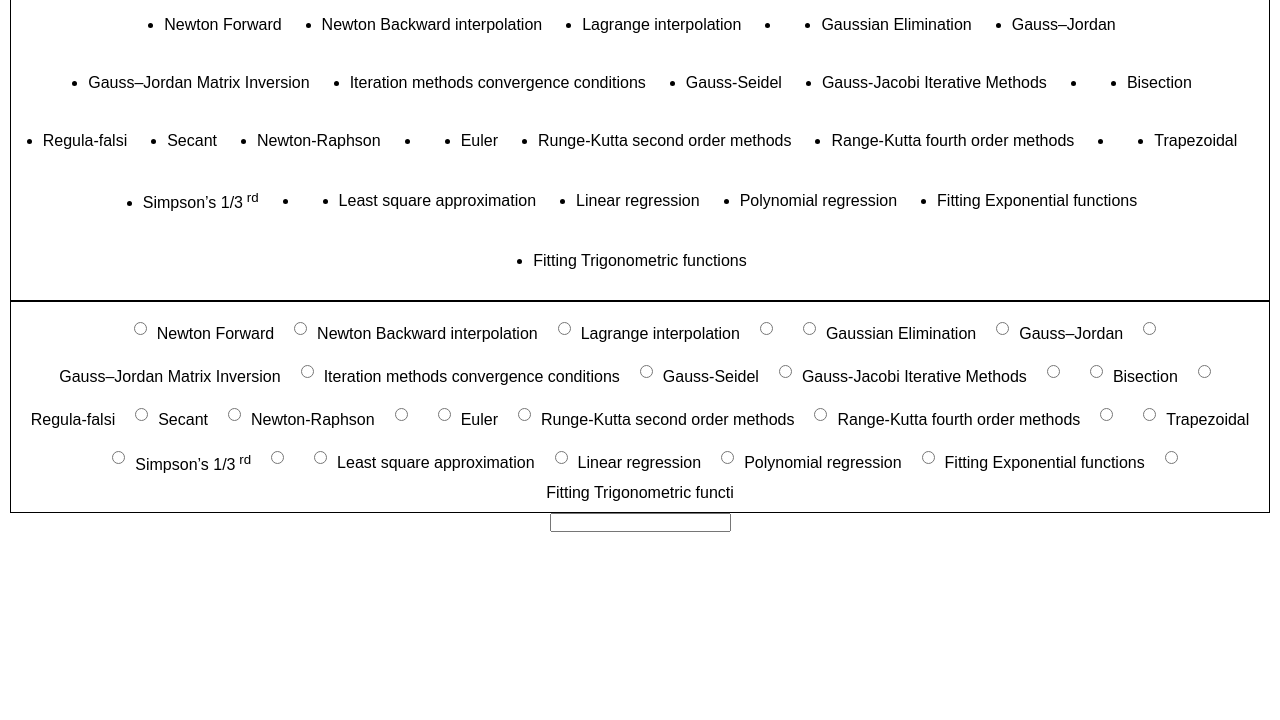
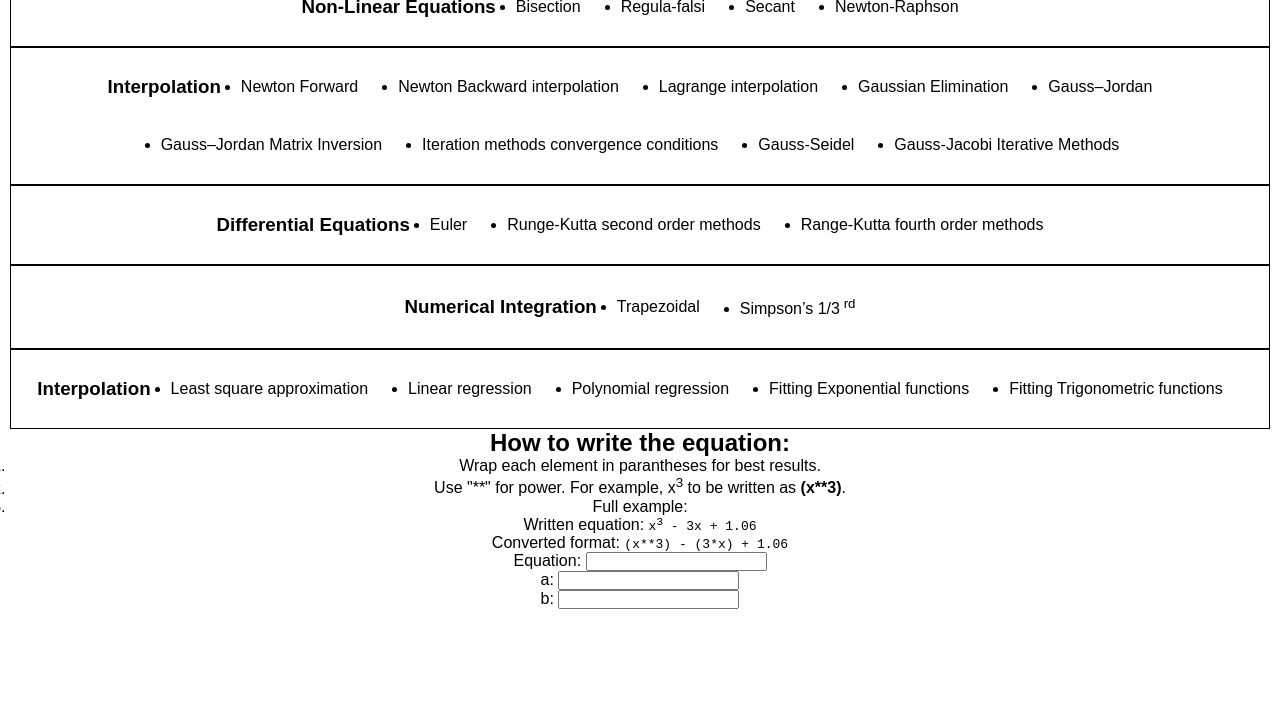
Before and after one commit to ethiclesshacker/numericals, a plain HTML site: page index.html in a window 1280 px wide. Shown: the part 80-800 px from the top of the page. Drawn offline with Linux system fonts and the light colour scheme.

Commit message:
Adding JS functions and taking equations.

```diff
--- a/index.html
+++ b/index.html
@@ -6,43 +6,52 @@
     <meta http-equiv="X-UA-Compatible" content="IE=edge">
     <meta name="viewport" content="width=device-width, initial-scale=1.0">
     <link rel="stylesheet" href="style.css">
-    <script src="main.js"></script>c
+    <script src="main.js"></script>
     <title>CC6 Numericals</title>
 </head>
 
 <body>
     <h1>Knock Yourself Out</h1>
     <ul class="items">
+        <h3>Non-Linear Equations</h3>
+        <li class="item">Bisection</li>
+        <li class="item">Regula-falsi</li>
+        <li class="item">Secant </li>
+        <li class="item">Newton-Raphson</li>
+    </ul>
+    <ul class="items">
+        <h3>Interpolation</h3>
         <li class="item">Newton Forward </li>
         <li class="item">Newton Backward interpolation</li>
         <li class="item">Lagrange interpolation</li>
-        <li class="item"></li>
         <li class="item">Gaussian Elimination</li>
         <li class="item">Gauss–Jordan</li>
         <li class="item">Gauss–Jordan Matrix Inversion</li>
         <li class="item">Iteration methods convergence conditions</li>
         <li class="item">Gauss-Seidel</li>
         <li class="item">Gauss-Jacobi Iterative Methods</li>
-        <li class="item"></li>
-        <li class="item">Bisection</li>
-        <li class="item">Regula-falsi</li>
-        <li class="item">Secant </li>
-        <li class="item">Newton-Raphson</li>
-        <li class="item"></li>
+    </ul>
+    <ul class="items">
+        <h3>Differential Equations</h3>
         <li class="item">Euler</li>
         <li class="item">Runge-Kutta second order methods</li>
         <li class="item">Range-Kutta fourth order methods</li>
-        <li class="item"></li>
+    </ul>
+    <ul class="items">
+        <h3>Numerical Integration</h3>
         <li class="item">Trapezoidal </li>
         <li class="item">Simpson’s 1/3<sup> rd</sup></li>
-        <li class="item"></li>
+    </ul>
+    <ul class="items">
+        <h3>Interpolation</h3>
         <li class="item">Least square approximation</li>
         <li class="item">Linear regression</li>
         <li class="item">Polynomial regression</li>
         <li class="item">Fitting Exponential functions</li>
         <li class="item">Fitting Trigonometric functions</li>
     </ul>
-    <form class="items" target="#">
+
+    <!-- <form class="items" target="#">
 
         <input type="radio" name="choice" class="radio-btn" id="" value="">
         <label> Newton Forward </label>
@@ -110,11 +119,32 @@
         <label> Fitting Exponential functions </label>
         <input type="radio" name="choice" class="radio-btn" id="" value="">
         <label> Fitting Trigonometric functi </label>
+    </form> -->
+
+
+    <div class="instructions">
+        <h2> How to write the equation: </h2>
+        <ol>
+            <li>Wrap each element in parantheses for best results.</li>
+            <li>Use "**" for power. For example, x<sup>3</sup> to be written as <strong>(x**3)</strong>.</li>
+            <li>Full example: <br>
+                Written equation: <code> x<sup>3</sup> - 3x + 1.06 </code> <br>
+                Converted format: <code> (x**3) - (3*x) + 1.06 </code>
+            </li>
+        </ol>
+    </div>
+
+    <form class="data-form">
+        <label for="expression">Equation: </label>
+        <input type="text" name="expression">
+        <br>
+        <label for="a">a: </label>
+        <input type="text" name="a">
+        <br>
+        <label for="b">b: </label>
+        <input type="text" name="b">
     </form>
 
-    <form action="#">
-        <input type="number" id="" value="">
-    </form>
 </body>
 
 </html>
--- a/main.js
+++ b/main.js
@@ -1 +1,13 @@
 console.log("Hey Connection!");
+
+
+function bisection(eqn, a, b, dp) {
+    mid = (a + b) / 2;
+    x = mid;
+    value = eval(eqn);
+    value = parseFloat(value.toFixed(2));
+    console.log(`a=${a}, b=${b}, mid=${mid}`);
+    console.log(value);
+}
+
+bisection("(x**3)-(3*x)+1.06", 0, 1);
```
